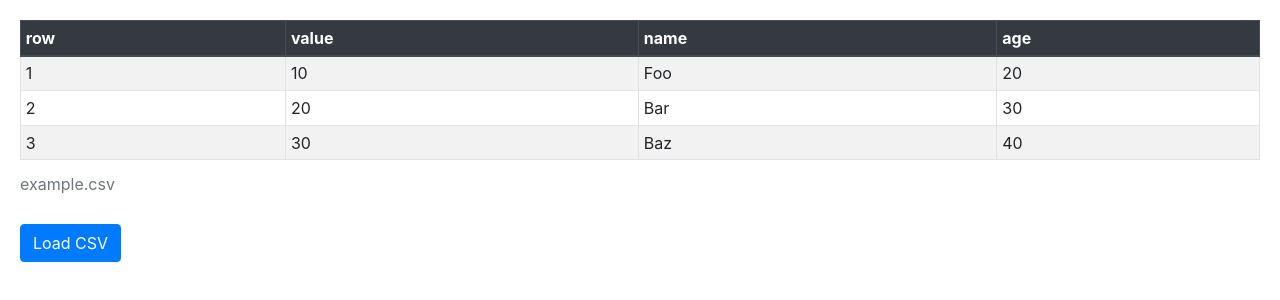
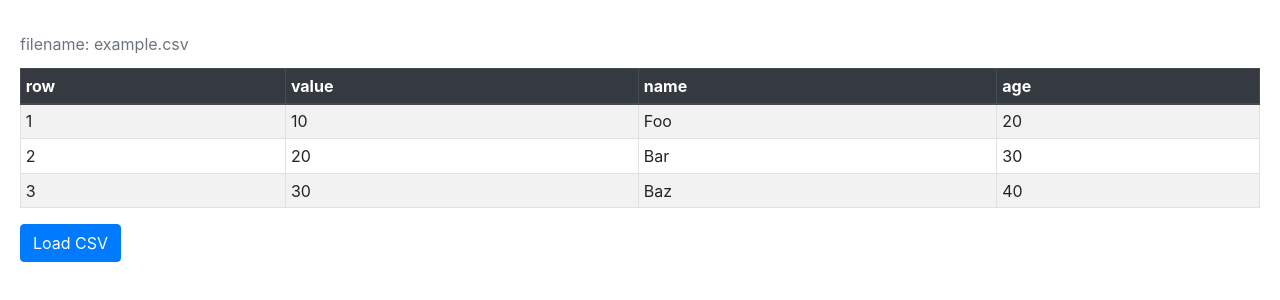
Before and after one commit to drilus/parse_csv, a React (Create React App) app: page / in a window 1280 px wide. Shown: the top 300 px of the page. Built offline with nearby package versions, Linux system fonts and the light colour scheme.

Commit message:
small css fix for table caption

```diff
--- a/src/App.css
+++ b/src/App.css
@@ -1,4 +1,7 @@
 body {
     margin:  20px;
+}
 
+table caption {
+  caption-side: top;
 }
--- a/src/App.js
+++ b/src/App.js
@@ -84,7 +84,7 @@ class TableRow extends Component {
   render() {
     return (
       <table id="csv_table" className="table table-striped table-bordered table-hover table-sm">
-        <caption>{this.props.fileName}</caption>
+        <caption>filename: {this.props.fileName}</caption>
         <thead id="headers" className="thead-dark">
           <tr>
             <th>row</th>
```
